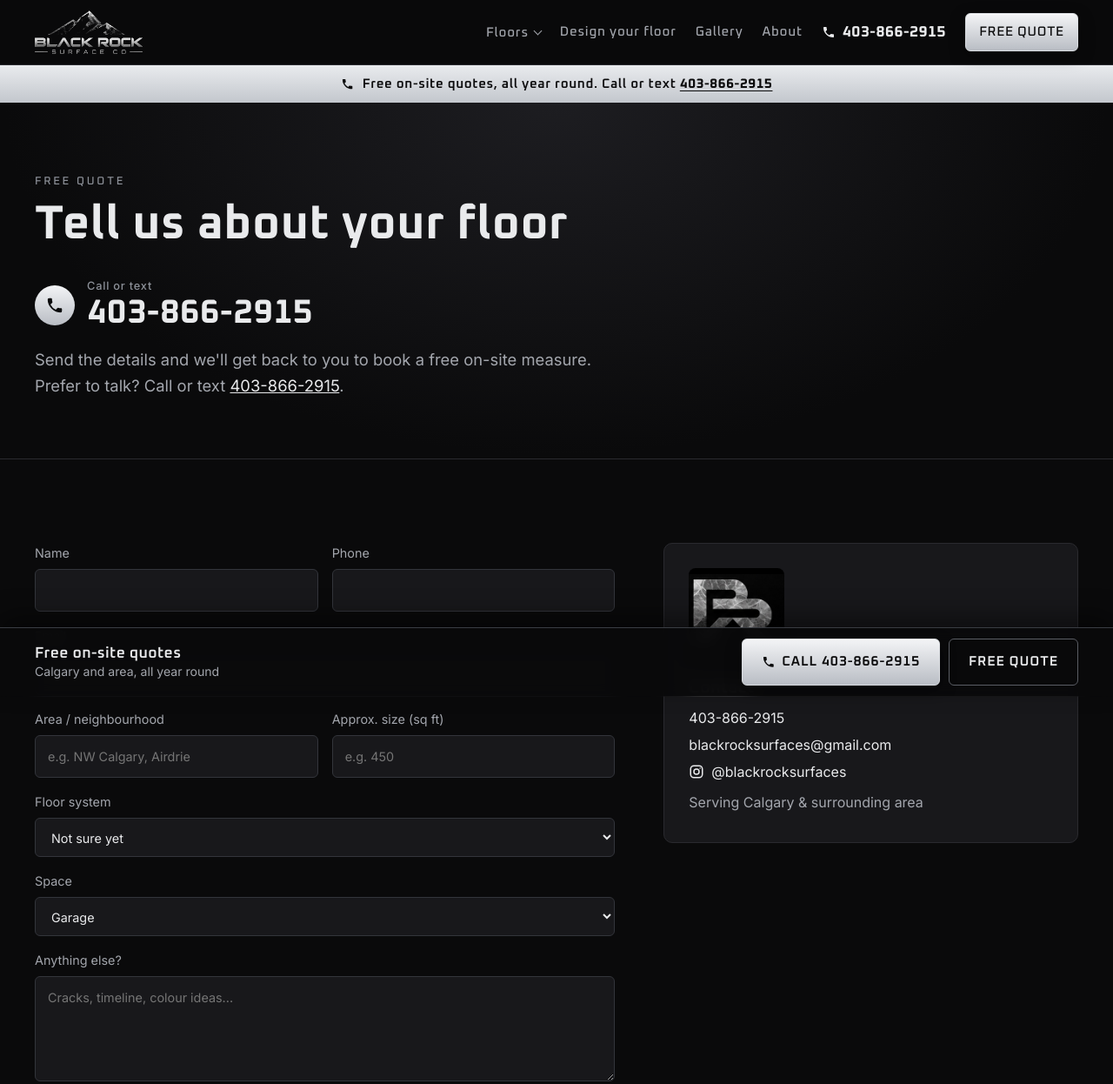
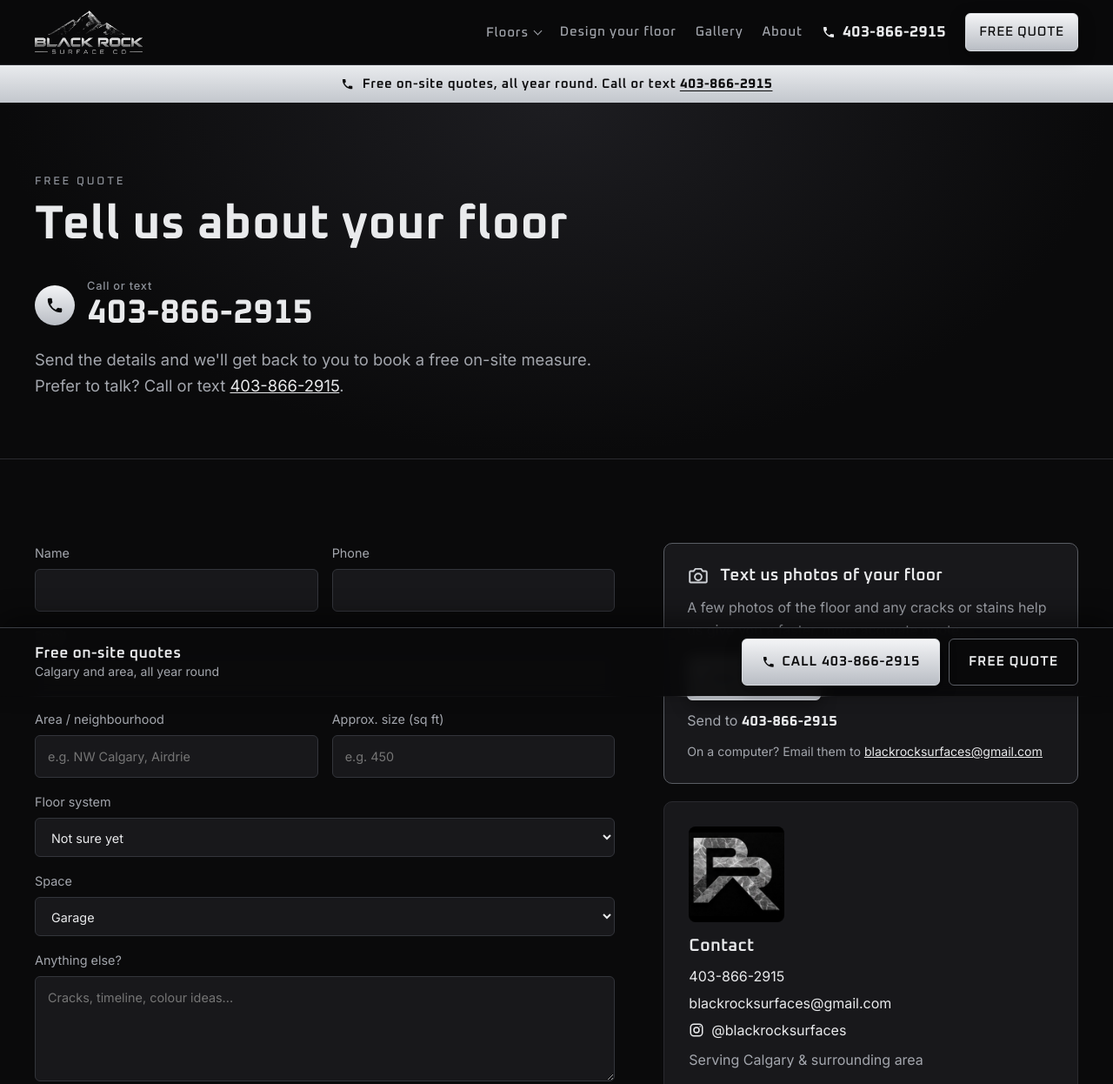
Before and after one commit to blackrocksurfaces-ai/blackrock-website, a plain HTML site: page contact.html in a window 1280 px wide. Shown: the top 1246 px of the page at 87% size. Drawn offline with Linux system fonts and the light colour scheme.

Commit message:
Add 'Text us photos of your floor' card beside both quote forms
Co-Authored-By: Claude Opus 5.5 <noreply@anthropic.com>
Claude-Session: https://claude.ai/code/session_014JGdRwae8izKrDKGwpRArH

```diff
--- a/contact.html
+++ b/contact.html
@@ -13,7 +13,7 @@
 <link rel="preconnect" href="https://fonts.googleapis.com">
 <link rel="preconnect" href="https://fonts.gstatic.com" crossorigin>
 <link href="https://fonts.googleapis.com/css2?family=Oxanium:wght@500;600;700&family=Inter:wght@400;500;600&display=swap" rel="stylesheet">
-<link rel="stylesheet" href="styles.css?v=73e867b5">
+<link rel="stylesheet" href="styles.css?v=2e16a207">
 </head>
 <body>
 <header class="site-header">
@@ -62,6 +62,17 @@
       <button class="btn" type="submit">Send quote request</button>
       <p class="form-note" id="formNote">We'll get back to you to book your free on-site quote.</p>
     </form>
+    <div class="quote-side">
+    <div class="photo-card">
+      <div class="photo-head">
+        <svg class="cam" viewBox="0 0 24 24" width="26" height="26" aria-hidden="true" fill="none" stroke="currentColor" stroke-width="1.8" stroke-linejoin="round"><path d="M4 7h3l2-2.5h6L17 7h3a1 1 0 0 1 1 1v10a1 1 0 0 1-1 1H4a1 1 0 0 1-1-1V8a1 1 0 0 1 1-1z"/><circle cx="12" cy="13" r="3.6"/></svg>
+        <h3>Text us photos of your floor</h3>
+      </div>
+      <p>A few photos of the floor and any cracks or stains help us give you a faster, more accurate quote.</p>
+      <a class="btn photo-btn" href="sms:+14038662915?&amp;body=Hi%20BlackRock%2C%20here%20are%20some%20photos%20of%20my%20floor%20for%20a%20quote.">Text photos</a>
+      <p class="photo-num">Send to <strong>403-866-2915</strong></p>
+      <p class="photo-alt">On a computer? Email them to <a href="mailto:blackrocksurfaces@gmail.com?subject=Photos%20for%20my%20floor%20quote">blackrocksurfaces@gmail.com</a></p>
+    </div>
     <aside class="contact-card">
       <img src="img/logo-monogram.jpg" alt="BR monogram" class="mono">
       <h3>Contact</h3>
@@ -70,6 +81,7 @@
       <p><a class="ig-link" href="https://www.instagram.com/blackrocksurfaces/" target="_blank" rel="noopener"><svg class="ig" viewBox="0 0 24 24" width="18" height="18" aria-hidden="true" fill="none" stroke="currentColor" stroke-width="2"><rect x="3" y="3" width="18" height="18" rx="5"/><circle cx="12" cy="12" r="4"/><circle cx="17.5" cy="6.5" r="1" fill="currentColor" stroke="none"/></svg>@blackrocksurfaces</a></p>
       <p>Serving Calgary &amp; surrounding area</p>
     </aside>
+    </div>
   </div>
 </section>
 
--- a/styles.css
+++ b/styles.css
@@ -385,3 +385,15 @@ body{padding-bottom:82px}
   .floor-row,.floor-row.flip{grid-template-columns:1fr}
   .split:has(> img.rounded),.split:has(> a > img.rounded),.split:has(> div > img.rounded){grid-template-columns:1fr}
 }
+/* text-us-photos card beside the quote form */
+.quote-side{display:flex;flex-direction:column;gap:20px;min-width:0}
+.photo-card{background:var(--bg3);border:1px solid #5a5d64;border-radius:var(--radius);padding:24px 26px;display:flex;flex-direction:column;gap:10px}
+.photo-head{display:flex;align-items:center;gap:12px}
+.photo-head h3{margin:0;font-size:1.2rem}
+.photo-card .cam{flex:none;color:var(--steel)}
+.photo-card p{margin:0;color:var(--muted)}
+.photo-card .photo-btn{align-self:flex-start;margin-top:6px}
+.photo-card .photo-num strong{color:var(--text);font-family:var(--head);letter-spacing:.03em}
+.photo-card .photo-alt{font-size:.88rem}
+.photo-card .photo-alt a{color:var(--text);overflow-wrap:anywhere}
+@media (max-width:640px){.photo-card .photo-btn{align-self:stretch;text-align:center}}
```
Also changed, not shown: about.html (+1 -1 lines), designer.html (+1 -1 lines), faq.html (+1 -1 lines), flake.html (+1 -1 lines), gallery.html (+1 -1 lines), index.html (+13 -1 lines), metallic.html (+1 -1 lines), products.html (+1 -1 lines), quartz.html (+1 -1 lines).
